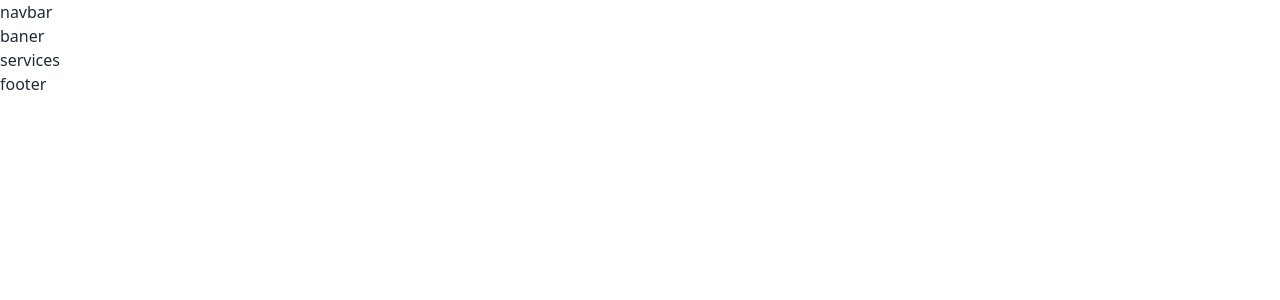
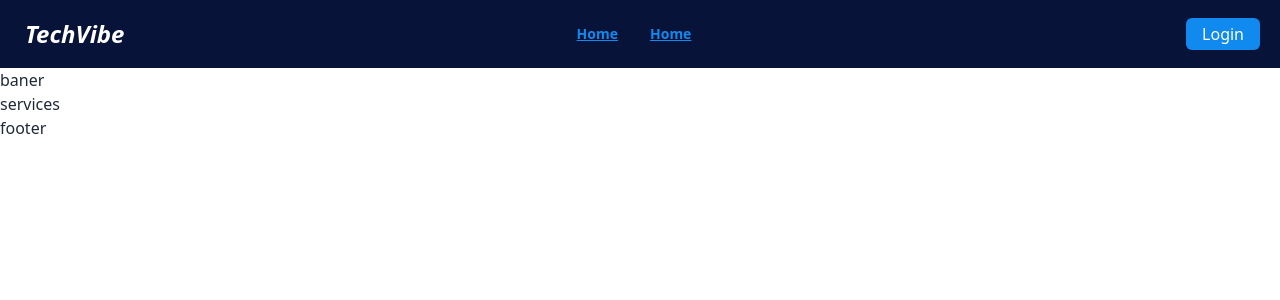
Before and after one commit to avideb24/tech-vibe, a React (Vite) app: page / in a window 1280 px wide. Shown: the top 300 px of the page. Built offline with nearby package versions, Linux system fonts and the light colour scheme.

Commit message:
NavBar added

```diff
--- /dev/null
+++ b/src/Pages/Login.jsx
@@ -0,0 +1,10 @@
+
+const Login = () => {
+    return (
+        <div>
+            login
+        </div>
+    );
+};
+
+export default Login;
--- /dev/null
+++ b/src/Pages/Register.jsx
@@ -0,0 +1,10 @@
+
+const Register = () => {
+    return (
+        <div>
+            register
+        </div>
+    );
+};
+
+export default Register;
--- a/src/components/Navbar.jsx
+++ b/src/components/Navbar.jsx
@@ -1,7 +1,67 @@
+import { Link, NavLink } from "react-router-dom";
+
 const Navbar = () => {
   return (
-    <div>
-        navbar
+    <div className="bg-[#08133a] text-white">
+      <div className="navbar">
+        <div className="navbar-start">
+          <div className="dropdown">
+            <label tabIndex={0} className="btn btn-ghost lg:hidden">
+              <svg xmlns="http://www.w3.org/2000/svg" className="h-5 w-5" fill="none" viewBox="0 0 24 24" stroke="currentColor"><path strokeLinecap="round" strokeLinejoin="round" strokeWidth="2" d="M4 6h16M4 12h8m-8 6h16" /></svg>
+            </label>
+            <ul tabIndex={0} className="menu menu-sm dropdown-content mt-3 z-[1] p-2 shadow bg-base-100 rounded-box w-52">
+              <li>
+                <NavLink
+                  to="/"
+                  className={({ isActive, isPending }) =>
+                    isPending ? "pending" : isActive ? "text-[#108aee] font-bold underline" : ""
+                  }
+                >
+                  Home
+                </NavLink>
+              </li>
+              <li>
+                <NavLink
+                  to="/"
+                  className={({ isActive, isPending }) =>
+                    isPending ? "pending" : isActive ? "text-[#108aee] font-bold underline" : ""
+                  }
+                >
+                  Home
+                </NavLink>
+              </li>
+            </ul>
+          </div>
+          <a className="btn btn-ghost normal-case text-2xl italic">TechVibe</a>
+        </div>
+        <div className="navbar-center hidden lg:flex">
+          <ul className="menu menu-horizontal px-1">
+            <li>
+              <NavLink
+                to="/"
+                className={({ isActive, isPending }) =>
+                  isPending ? "pending" : isActive ? "text-[#108aee] font-bold underline" : ""
+                }
+              >
+                Home
+              </NavLink>
+            </li>
+            <li>
+              <NavLink
+                to="/"
+                className={({ isActive, isPending }) =>
+                  isPending ? "pending" : isActive ? "text-[#108aee] font-bold underline" : ""
+                }
+              >
+                Home
+              </NavLink>
+            </li>
+          </ul>
+        </div>
+        <div className="navbar-end mr-3">
+          <Link className="bg-[#108aee] px-4 py-1 rounded-md" to='/login'>Login</Link>
+        </div>
+      </div>
     </div>
   );
 };
```
Also changed, not shown: src/routes/Routes.jsx (+10 -0 lines).
